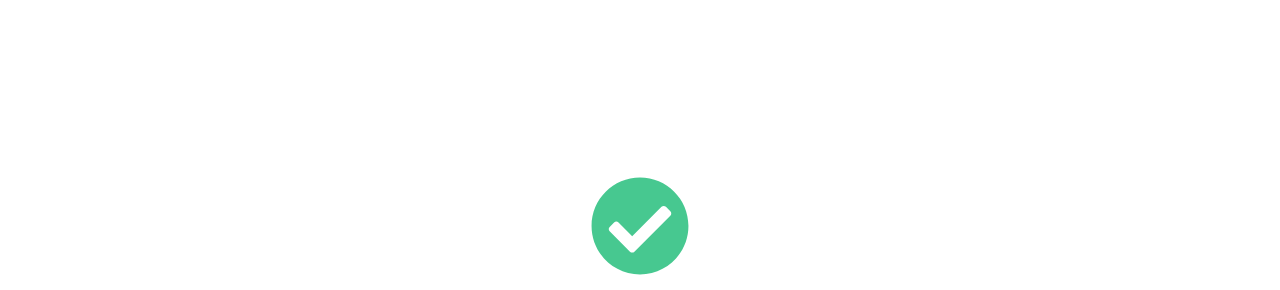
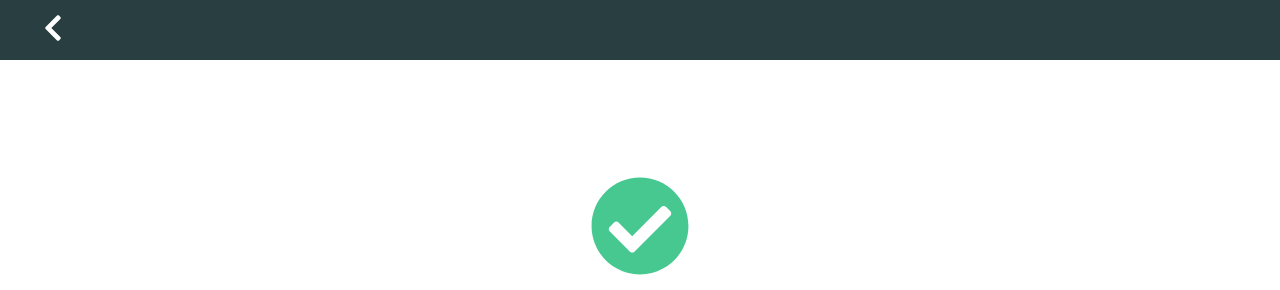
Before and after one commit to 360ied/autoqrlmao, a plain HTML site: page index.html in a window 1280 px wide. Both pictures are taken after typing "Sample" into the empty fields and a click on the button "Generate". Shown: the top 290 px of the page. Drawn offline with Linux system fonts and the light colour scheme.

Commit message:
add top bar imitation

```diff
--- a/index.html
+++ b/index.html
@@ -11,6 +11,17 @@
   </head>
   <body>
     <div id="screen-div" hidden>
+      <div id="screen-top-bar-div">
+        <div id="screen-top-bar-alignment-wrapper-div">
+          <img
+            id="top-left-arrowhead-img"
+            class="img-white-filter"
+            src="chevron-left.svg"
+            width="30"
+            height="30"
+          />
+        </div>
+      </div>
       <img
         id="check-circle-img"
         src="check-circle.svg"
@@ -31,7 +42,7 @@
         />
         <button>Generate</button>
       </form>
-      <p>App is on build 11</p>
+      <p>App is on build 12</p>
     </div>
   </body>
 </html>
--- a/style.css
+++ b/style.css
@@ -19,3 +19,27 @@ body {
   font-size: xx-large;
   color: #333f3f;
 }
+
+#screen-top-bar-div {
+  position: fixed;
+  top: 0px;
+  left: 0px;
+  width: 100%;
+  height: 60px;
+  z-index: 999;
+  background-color: #293e41;
+
+  text-align: left;
+}
+
+.img-white-filter {
+  /* turns black icon into white */
+  filter: invert(100%);
+}
+
+#screen-top-bar-alignment-wrapper-div {
+  position: relative;
+  top: 50%;
+  left: 3%;
+  transform: translateY(-50%);
+}
```
Also changed, not shown: chevron-left.svg (added).
